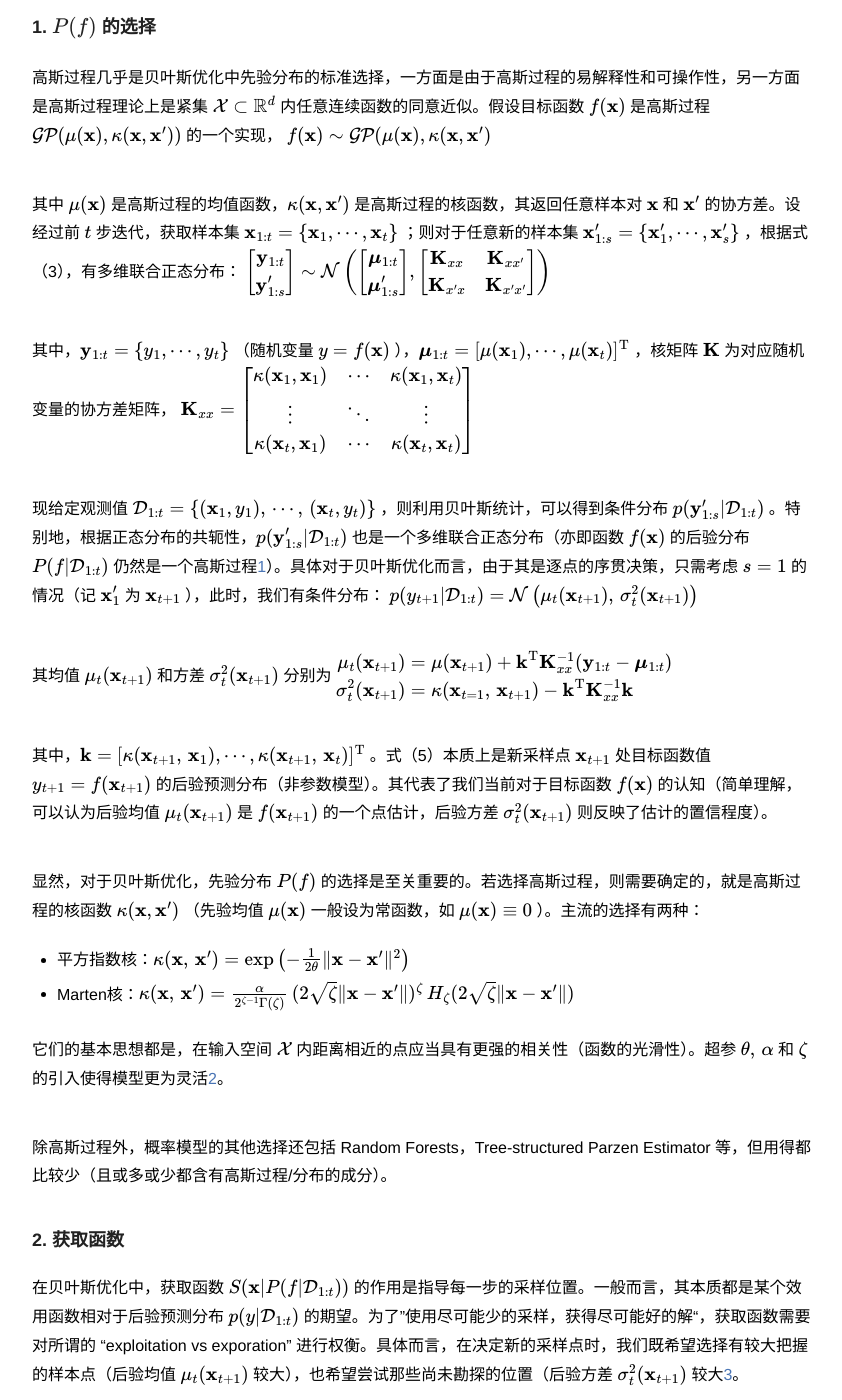
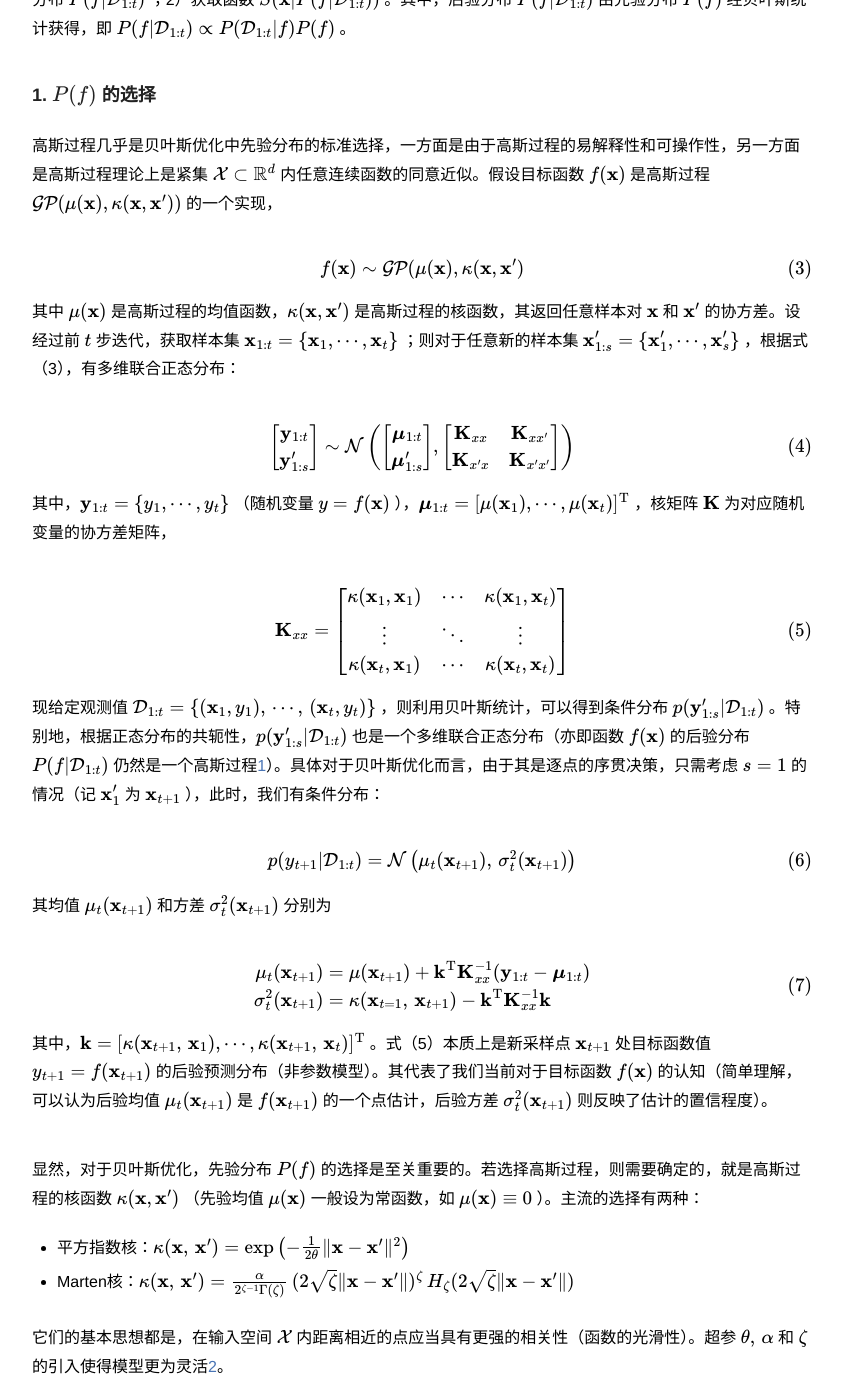
Before and after one commit to jhonhu1994/jhonhu1994.github.io, a Jekyll site: the page built from _posts/2019-08-18-bayesian-optimization.md, in a window 1280 px wide and 1400 px high, scrolled down 2610 px. Shown: the whole window, without its empty margins (218-1060 px from the left). Built offline with Jekyll 4.4.1, drawn with Linux system fonts in a browser that asks for light colours; formulas are drawn with MathJax 3; some of the changed text lies outside the part shown.

Commit message:
Update 2019-08-18-bayesian-optimization.md

```diff
--- a/_posts/2019-08-18-bayesian-optimization.md
+++ b/_posts/2019-08-18-bayesian-optimization.md
@@ -9,6 +9,7 @@ category: blog
 ## 目标问题
 
 贝叶斯优化（Bayesian Optimization）用于解决黑箱无导数全局优化问题（black-box derivative-free global optimization）：
+
 $$
 \max_ {\mathbf{x}\in\mathcal{X}\subset\mathbb{R}^d}\;f(\mathbf{x})\tag{1}
 $$
@@ -33,6 +34,7 @@ $$
 <center><p><font size="3"><em>随机过程可视为函数的分布，对于任意的自变量 x（指标），其返回函数 f(x) 取值的一个分布（图中虚线）。或者，可以认为，其返回 f(x) 取值的一个估计值（均值 &mu;(x)，图中实线），以及此估计的置信程度（方差 &sigma;(x)，图中紫色区域）</em></font><br/></p></center>
 
 设经过前 $t$ 步迭代，已获得样本集 $\mathcal{D}_ {1:t}=\\{(\mathbf{x}_ 1,y_ 1),\,\cdots,\,(\mathbf{x}_ t,y_ t)\\}$ ；根据贝叶斯理论，我们可以获得目标函数 $f(\mathbf{x})$ 的后验分布：$P(f\vert\mathcal{D}_ {1:t})\propto P(\mathcal{D}_ {1:t}\vert f)P(f)$ 。进而，第 $t+1$ 个采样点可通过最大化某个期望效用函数 $S(\mathbf{x}\vert P(f\vert\mathcal{D}_ {1:t}))$ 进行选取（例如，最大化后验均值 $\mu(\mathbf{x}\vert P(f\vert\mathcal{D}_ {1:t}))$ ），即有
+
 $$
 \mathbf{x}_ {t+1}\leftarrow\arg\,\max_ {\mathbf{x}}\,S(\mathbf{x}\vert P(f\vert\mathcal{D}_ {1:t}))\tag{2}
 $$
@@ -53,11 +55,13 @@ $$
 ### 1. $P(f)$ 的选择
 
 高斯过程几乎是贝叶斯优化中先验分布的标准选择，一方面是由于高斯过程的易解释性和可操作性，另一方面是高斯过程理论上是紧集 $\mathcal{X}\subset\mathbb{R}^d$ 内任意连续函数的同意近似。假设目标函数 $f(\mathbf{x})$ 是高斯过程 $\mathcal{GP}(\mu(\mathbf{x}),\kappa(\mathbf{x},\mathbf{x}'))$  的一个实现，
+
 $$
 f(\mathbf{x})\sim\mathcal{GP}(\mu(\mathbf{x}),\kappa(\mathbf{x},\mathbf{x}')\tag{3}
 $$
 
 其中 $\mu(\mathbf{x})$ 是高斯过程的均值函数，$\kappa(\mathbf{x},\mathbf{x}')$ 是高斯过程的核函数，其返回任意样本对 $\mathbf{x}$ 和 $\mathbf{x}'$ 的协方差。设经过前 $t$ 步迭代，获取样本集 $\mathbf{x}_ {1:t}=\\{\mathbf{x}_ 1,\cdots,\mathbf{x}_ t\\}$ ；则对于任意新的样本集 $\mathbf{x}'_ {1:s} = \\{\mathbf{x}'_ 1, \cdots, \mathbf{x}'_ s\\}$ ，根据式（3），有多维联合正态分布：
+
 $$
 \left[\begin{array}{c}
 \mathbf{y}_ {1:t}\\
@@ -69,29 +73,32 @@ $$
 \mathbf{K}_ {xx} & \mathbf{K}_ {xx'}\\
 \mathbf{K}_ {x'x} & \mathbf{K}_ {x'x'}\\
 \end{array}\right]
-\right)
+\right)\tag{4}
 $$
 
 其中，$\mathbf{y}_ {1:t}=\\{y_ 1,\cdots,y_ t\\}$ （随机变量 $y=f(\mathbf{x})$ ），$\boldsymbol{\mu}_ {1:t}=[\mu(\mathbf{x}_ 1),\cdots,\mu(\mathbf{x}_ t)]^\mathrm{T}$ ，核矩阵 $\mathbf{K}$ 为对应随机变量的协方差矩阵，
+
 $$
 \mathbf{K}_ {xx}=\left[\begin{array}{ccc}
 \kappa(\mathbf{x}_ 1,\mathbf{x}_ 1) & \cdots & \kappa(\mathbf{x}_ 1,\mathbf{x}_ t)\\
 \vdots & \ddots & \vdots\\
 \kappa(\mathbf{x}_ t,\mathbf{x}_ 1) & \cdots & \kappa(\mathbf{x}_ t,\mathbf{x}_ t)
-\end{array}\right]\tag{4}
+\end{array}\right]\tag{5}
 $$
 
 现给定观测值 $\mathcal{D}_ {1:t}=\\{(\mathbf{x}_ 1,y_ 1),\,\cdots,\,(\mathbf{x}_ t,y_ t)\\}$ ，则利用贝叶斯统计，可以得到条件分布 $p(\mathbf{y}'_ {1:s}\vert\mathcal{D}_ {1:t})$ 。特别地，根据正态分布的共轭性，$p(\mathbf{y}'_ {1:s}\vert\mathcal{D}_ {1:t})$ 也是一个多维联合正态分布（亦即函数 $f(\mathbf{x})$ 的后验分布 $P(f\vert\mathcal{D}_ {1:t})$ 仍然是一个高斯过程[^1]）。具体对于贝叶斯优化而言，由于其是逐点的序贯决策，只需考虑 $s=1$ 的情况（记 $\mathbf{x}'_ 1$ 为 $\mathbf{x}_ {t+1}$ ），此时，我们有条件分布：
+
 $$
-p(y_ {t+1}\vert\mathcal{D}_ {1:t})=\mathcal{N}\left(\mu_ t(\mathbf{x}_ {t+1}),\,\sigma^2_ t(\mathbf{x}_ {t+1})\right)\tag{5}
+p(y_ {t+1}\vert\mathcal{D}_ {1:t})=\mathcal{N}\left(\mu_ t(\mathbf{x}_ {t+1}),\,\sigma^2_ t(\mathbf{x}_ {t+1})\right)\tag{6}
 $$
 
 其均值 $\mu_ t(\mathbf{x}_ {t+1})$ 和方差 $\sigma^2_ {t}(\mathbf{x}_ {t+1})$ 分别为
+
 $$
 \begin{split}
 \mu_ t(\mathbf{x}_ {t+1}) &= \mu(\mathbf{x}_ {t+1}) + \mathbf{k}^{\mathrm{T}}\mathbf{K}^{-1}_ {xx}(\mathbf{y}_ {1:t}-\boldsymbol{\mu}_ {1:t})\\
 \sigma^2_ {t}(\mathbf{x}_ {t+1}) &= \kappa(\mathbf{x}_ {t=1},\,\mathbf{x}_ {t+1})-\mathbf{k}^\mathrm{T}\mathbf{K}^{-1}_ {xx}\mathbf{k}
-\end{split}\tag{6}
+\end{split}\tag{7}
 $$
 
 其中，$\mathbf{k}=[\kappa(\mathbf{x}_ {t+1},\,\mathbf{x}_ 1),\cdots,\kappa(\mathbf{x}_ {t+1},\,\mathbf{x}_ t)]^\mathrm{T}$ 。式（5）本质上是新采样点 $\mathbf{x}_ {t+1}$ 处目标函数值 $y_ {t+1}=f(\mathbf{x}_ {t+1})$ 的后验预测分布（非参数模型）。其代表了我们当前对于目标函数 $f(\mathbf{x})$ 的认知（简单理解，可以认为后验均值 $\mu_ t(\mathbf{x}_ {t+1})$ 是 $f(\mathbf{x}_ {t+1})$ 的一个点估计，后验方差 $\sigma^2_ {t}(\mathbf{x}_ {t+1})$ 则反映了估计的置信程度）。
@@ -130,6 +138,7 @@ $$
 #### 2）Expected Improvement
 
 在 $\mbox{PI}(\mathbf{x})$ 的基础上，将增益幅度考虑进去即得到 expected improvement 获取函数，
+
 $$
 \begin{split}
 \mbox{EI}(\mathbf{x})&=\mathbb{E}\left[\max\{0,\,f(\mathbf{x})-f^+_ t\}\vert\mathcal{D}_ {1:t}\right]\\
@@ -137,12 +146,13 @@ $$
 (\mu(\mathbf{x})-f^+_ t)\Phi(Z)+\sigma_ t(\mathbf{x})\mathcal{N}(Z), & \mathrm{if}\;\; \sigma_ t(\mathbf{x})>0\\
 0, & \mathrm{if}\;\; \sigma_ t(\mathbf{x})=0
 \end{cases}
-\end{split}
+\end{split}\tag{10}
 $$
 
 显然，使得 $\mbox{EI}(\mathbf{x})$ 增大，要么增大后验均值 $\mu_ t(\mathbf{x}_ {t+1})$ ，要么增大后验方差。获取函 $\mbox{EI}(\mathbf{x})$ 显式地实现了 “exploitation _vs_ exporation" 的权衡。类似于对 $\mbox{PI}(\mathbf{x})$ 的处理，也可以引入一个 trade-off 因子增加 $\mbox{EI}(\mathbf{x})$ 的灵活性，
+
 $$
-\mbox{EI}(\mathbf{x})=\mathbb{E}\left[\max\{0,\,f(\mathbf{x})-f^+_ t-\xi\}\,\vert\,\mathcal{D}_ {1:t}\right]
+\mbox{EI}(\mathbf{x})=\mathbb{E}\left[\max\{0,\,f(\mathbf{x})-f^+_ t-\xi\}\,\vert\,\mathcal{D}_ {1:t}\right]\tag{11}
 $$
 
 在贝叶斯优化中，$\mbox{EI}(\mathbf{x})$ 是获取函数最常见的选择，且很多时候效果拔群。
@@ -150,7 +160,7 @@ $$
 #### 3）Upper Confidence Bound
 
 $$
-\mbox{UCB}(\mathbf{x}) = \mu_ t(\mathbf{x})+\beta_ t\sigma_ t(\mathbf{x})
+\mbox{UCB}(\mathbf{x}) = \mu_ t(\mathbf{x})+\beta_ t\sigma_ t(\mathbf{x})\tag{12}
 $$
 
 从形式上看，$\mbox{UCB}(\mathbf{x})$ 很简单，就是后验均值和后验方差的简单加权，直白地实现了 “exploitation _vs_ exporation" 的权衡。但事实上，置信上界函数确实一个理论上很完美的获取函数选择。其思想来源于多臂赌博机（multi-armed bandit）中的 lower confidence bound 算法。通过将贝叶斯优化建模为一个多臂赌博机，从理论上可以证明，使用 $\mbox{UCB}(\mathbf{x})$ 作为获取函数的贝叶斯优化大概率收敛。特别地，参数 $\beta_ t$ 的具体选择也有理论上的指导。
```
Also changed, not shown: other parts of _posts/2019-08-18-bayesian-optimization.md (+3 -2 lines).
